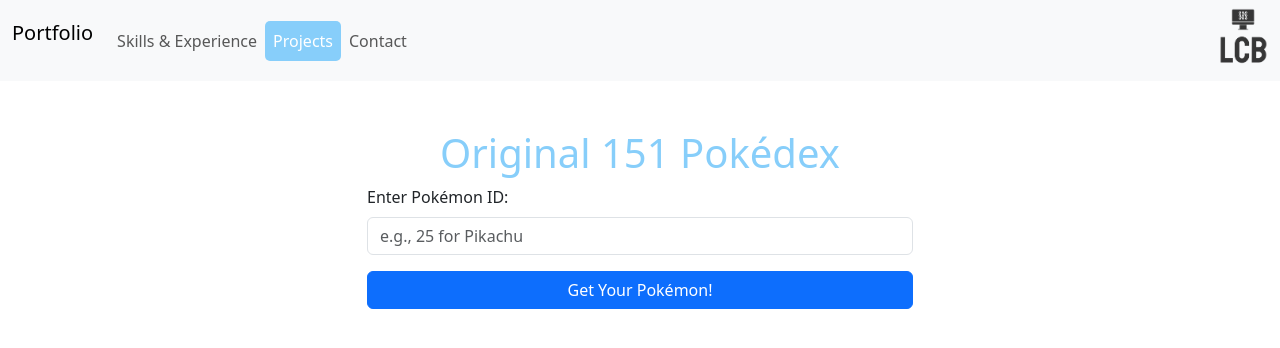
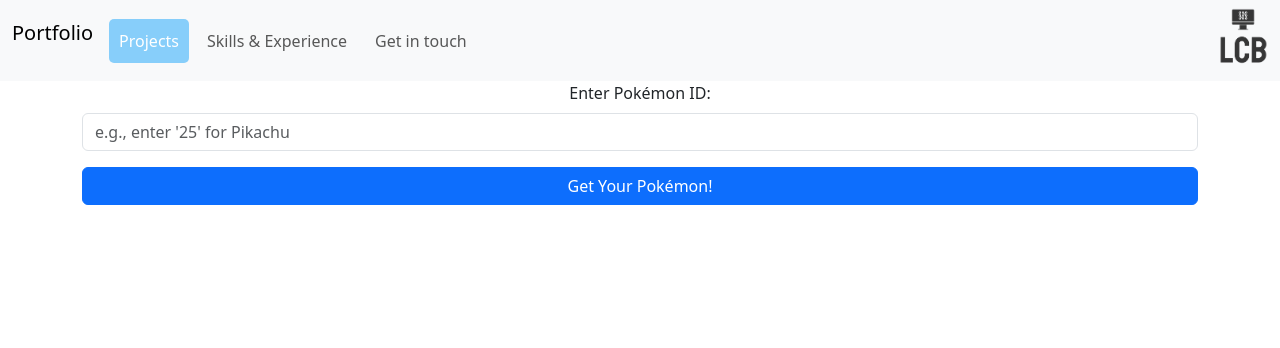
Before and after one commit to lukecbutler/lukecbutler-dev, a Flask app: page /projects/pokedex in a window 1280 px wide. Shown: the top 348 px of the page. Run offline with Flask 3, Linux system fonts and the light colour scheme.

Commit message:
update css

```diff
--- a/templates/abase.html
+++ b/templates/abase.html
@@ -8,6 +8,21 @@
     <link href="https://cdn.jsdelivr.net/npm/bootstrap@5.3.0/dist/css/bootstrap.min.css" rel="stylesheet">
     <link rel="stylesheet" href="{{ url_for('static', filename='css/base.css') }}">
 </head>
+<style>
+
+.nav-link {
+    padding-left: 8px; /* Maintain the padding */
+    transition: background-color 0.3s ease, color 0.3s ease, border 0.3s ease; /* Smooth transitions */
+    border: 2px solid transparent; /* Invisible border by default to avoid layout shift */
+    border-radius: 5px; /* Optional: rounded corners */
+}
+
+.nav-link:hover {
+    border: 2px solid var(--bs-skyblue);; /* Add visible border */
+    border-radius: 5px; /* Rounded corners to match */
+}
+
+</style>
 
 <body>
 
@@ -21,14 +36,15 @@
                 </button>
                 <div class="collapse navbar-collapse" id="navbarNav">
                     <ul class="navbar-nav">
-                        <li class="nav-item {% if request.endpoint == 'skills_and_experience' %}active{% endif %}">
+
+                        <li class="me-2 nav-item {% if request.endpoint in ['projects', 'java_project', 'pokedex', 'contact_book', 'update_contact'] %}active{% endif %}">
+                            <a style="padding-left: 8px;" class="nav-link" href="{{ url_for('projects') }}">Projects</a>
+                        </li>
+                        <li class="me-2 nav-item {% if request.endpoint == 'skills_and_experience' %}active{% endif %}">
                             <a style="padding-left: 8px;"  class="nav-link" href="{{ url_for('skills_and_experience') }}">Skills & Experience</a>
                         </li>
-                        <li class="nav-item {% if request.endpoint in ['projects', 'java_project', 'pokedex', 'contact_book', 'update_contact'] %}active{% endif %}">
-                            <a style="padding-left: 8px;" class="nav-link" href="{{ url_for('projects') }}">Projects</a>
-                        </li>
-                        <li class="nav-item {% if request.endpoint == 'contact' %}active{% endif %}">
-                            <a style="padding-left: 8px;" class="nav-link" href="{{ url_for('contact') }}">Contact</a>
+                        <li class="me-2 nav-item {% if request.endpoint == 'contact' %}active{% endif %}">
+                            <a style="padding-left: 8px;" class="nav-link" href="{{ url_for('contact') }}">Get in touch</a>
                         </li>
                     </ul>
                     <div class="ms-auto d-none d-lg-block">
--- a/templates/pokedex.html
+++ b/templates/pokedex.html
@@ -7,14 +7,46 @@
 {% endblock %}
 
 {% block body %}
+<div class="container">
 
-<div class="container my-5">
-    <!-- Page Title -->
-    <h1 class="text-center pokemon-title mb-2">Original 151 Pokédex</h1>
+    <!-- Pokémon Card -->
+    {% if pokemon %}
+    <div class="card-container">
+        <div class="pokemon-card card">
+            <div class="card-header text-center">
+                {{ species }}
+            </div>
+            <img
+                style="height: auto; width: 45vh;"
+                src="{{ url_for('static', filename='images/pokemon/' + picture_id + '.png') }}"
+                alt="Pokémon Image"
+                class="card-img-top mx-auto d-block">
+            <div class="card-body">
+                <ul class="pokemon-details">
+                    <li><strong>Pokémon ID:</strong> {{ id }}</li>
+                    <li><strong>Type:</strong> {{ type1 }}{% if type2 %}, {{ type2 }}{% endif %}</li>
+                    <li><strong>Height:</strong> {{ feet }}' {{ inches }}"</li>
+                    <li><strong>Weight:</strong> {{ weight }} lbs</li>
+                    <li><strong>Entry:</strong> {{ entry }}</li>
+                </ul>
+            </div>
+            <div class="card-footer">
+                #{{ id }} in the Pokédex
+            </div>
+        </div>
+    </div>
 
-    <!-- ID Input Form -->
-    <div class="row justify-content-center mb-2">
-        <form action="/projects/pokedex" method="POST" class="col-12 col-md-8 col-lg-6">
+
+    {% elif error %}
+    <!-- Error Message -->
+    <div class="alert alert-danger text-center">
+        {{ error }}
+    </div>
+    {% endif %}
+
+    <!-- Input Form -->
+    <div class="form-container text-center">
+        <form action="/projects/pokedex" method="POST" class="mx-auto">
             <div class="mb-3">
                 <label for="pokemon-id-form" class="form-label">Enter Pokémon ID:</label>
                 <input
@@ -22,52 +54,11 @@
                     name="pokemon-id"
                     id="pokemon-id-form"
                     class="form-control"
-                    placeholder="e.g., 25 for Pikachu"
+                    placeholder="e.g., enter '25' for Pikachu"
                     required>
             </div>
-            <button type="submit" class="btn btn-primary w-100">Get Your Pokémon!</button>
+            <button type="submit" class="btn btn-primary w-100 mb-4">Get Your Pokémon!</button>
         </form>
     </div>
-
-    <!-- Error Message -->
-    {% if error %}
-    <div class="alert alert-danger text-center">
-        {{ error }}
-    </div>
-    {% endif %}
-
-    <!-- Pokémon Details -->
-    {% if pokemon %}
-    <div class="row justify-content-center align-items-center">
-        <!-- Pokémon Image -->
-        <div class="col-12 col-md-4 text-center">
-            <img
-                src="{{ url_for('static', filename='images/pokemon/' + picture_id + '.png') }}"
-                alt="Pokémon Image"
-                class="img-fluid rounded shadow">
-        </div>
-
-        <!-- Pokémon Information -->
-        <div class="col-12 col-md-6 pokemon-details">
-            <div class="card">
-                <div class="card-body">
-                    <h5 class="card-title text-center text-primary">Pokémon Details</h5>
-                    <ul class="list-group list-group-flush">
-                        <li class="list-group-item"><strong>Pokémon ID:</strong> {{ id }}</li>
-                        <li class="list-group-item"><strong>Species:</strong> {{ species }}</li>
-                        <li class="list-group-item"><strong>Type:</strong> {{ type1 }}</li>
-                        {% if type2 %}
-                        <li class="list-group-item"><strong>Secondary Type:</strong> {{ type2 }}</li>
-                        {% endif %}
-                        <li class="list-group-item"><strong>Height:</strong> {{ feet }}' {{ inches }}"</li>
-                        <li class="list-group-item"><strong>Weight:</strong> {{ weight }} lbs</li>
-                        <li class="list-group-item"><strong>Entry:</strong> {{ entry }}</li>
-                    </ul>
-                </div>
-            </div>
-        </div>
-    </div>
-    {% endif %}
 </div>
-
 {% endblock %}
--- a/templates/projects.html
+++ b/templates/projects.html
@@ -47,6 +47,10 @@
             <a href="/projects/pokedex" class="btn btn-primary mt-3">View Project</a>
         </div>
     </section>
+    <div class="d-flex justify-content-end">
+
+        <a class="mt-3" href="{{ url_for('skills_and_experience') }}"><button class="btn btn-primary">Skills & Experince -></button></a>
+    </div>
 </div>
 
 {% endblock %}
--- a/templates/skills_and_experience.html
+++ b/templates/skills_and_experience.html
@@ -31,6 +31,9 @@
         </ul>
         <p class="text-muted">Research Assistant at UNCW</p>
     </section>
+    <div class="d-flex justify-content-end">
+        <a class="mt-3" href="{{ url_for('contact') }}"><button class="btn btn-primary">Contact me -></button></a>
+    </div>
 </div>
 
 {% endblock %}
```
Also changed, not shown: templates/about.html (+23 -2 lines), databases/contacts.db.
